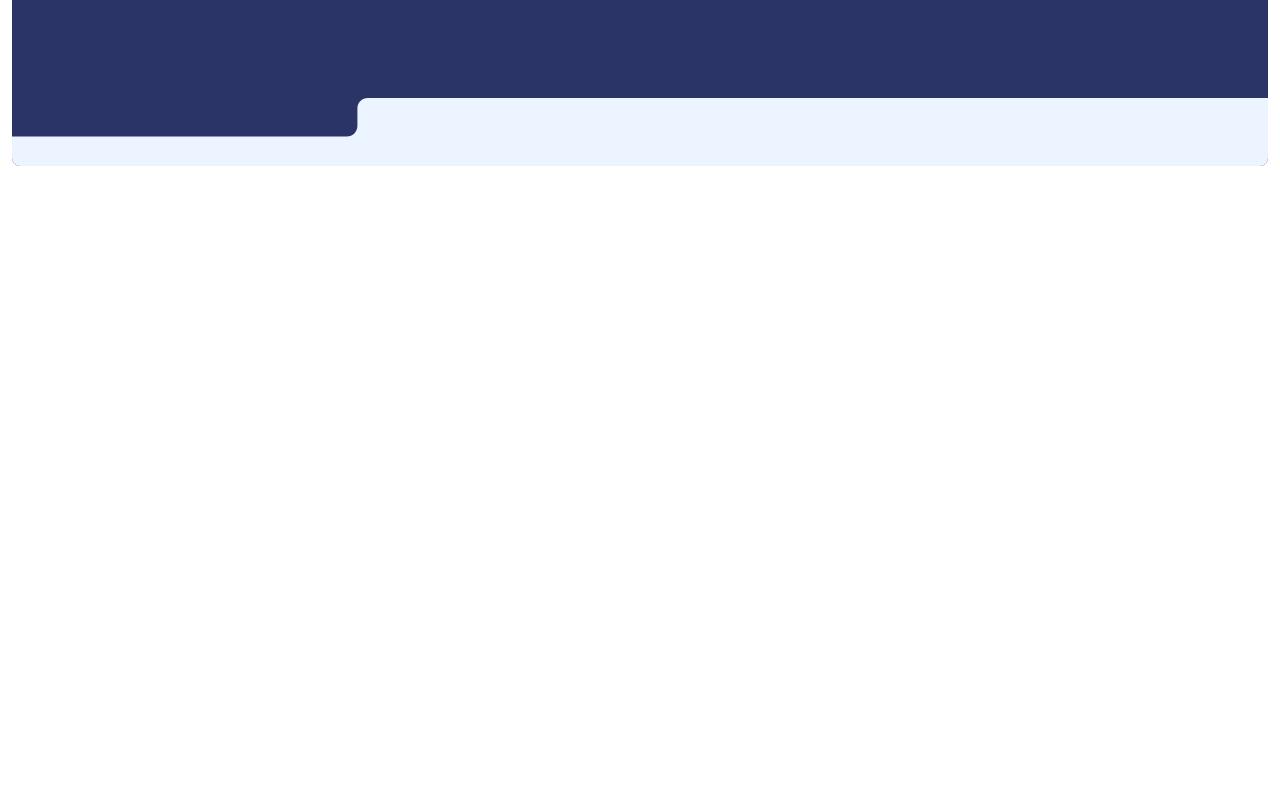
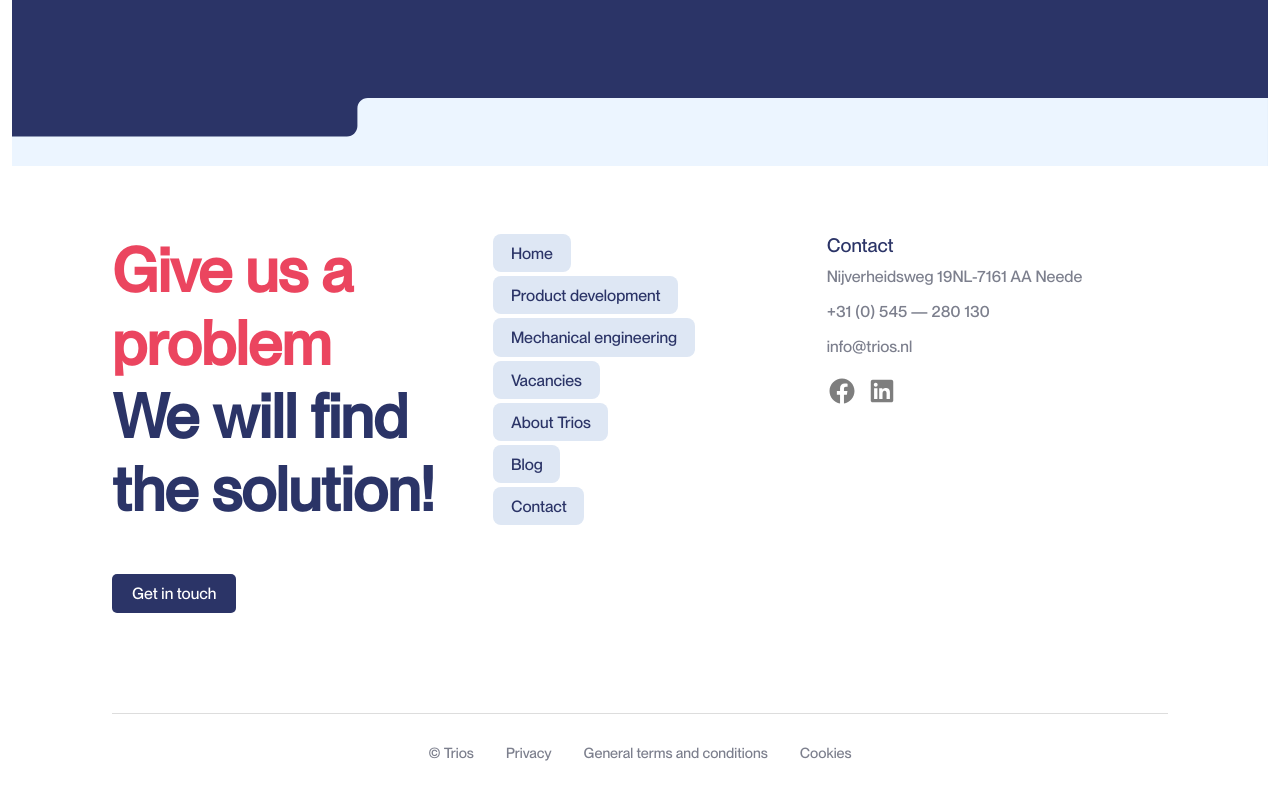
Before and after one commit to alfitof/technical-test-fe, a Vue app: page / in a window 1280 px wide. Shown: the part 1428-2228 px from the top of the page. Before the commit the page ends 1606 px from the top, so only its background shows below. Built offline with nearby package versions, Linux system fonts and the light colour scheme.

Commit message:
feat: Add component Footer

```diff
--- a/src/App.vue
+++ b/src/App.vue
@@ -2,6 +2,7 @@
 import Header from './components/Header.vue'
 import HeroSection from './components/HeroSection.vue'
 import AboutSection from './components/AboutSection.vue'
+import Footer from './components/Footer.vue'
 </script>
 
 <template>
@@ -9,6 +10,7 @@ import AboutSection from './components/AboutSection.vue'
     <Header />
     <HeroSection />
     <AboutSection />
+    <Footer />
   </div>
 </template>
 
--- /dev/null
+++ b/src/components/Footer.vue
@@ -0,0 +1,209 @@
+<script>
+export default {}
+</script>
+
+<template>
+  <div class="footer-section">
+    <div class="page-padding">
+      <div class="spacer-xxhuge-top"></div>
+      <div class="footer-wrapper">
+        <div class="footer-cta-wrapper">
+          <h6 class="heading-style-h1">
+            <span class="red-text">Give us a problem</span><br />
+            We will find the solution!
+          </h6>
+          <a href="#" class="button"> Get in touch </a>
+        </div>
+
+        <div class="footer-links">
+          <div class="menu-button"><a href="#"> Home </a></div>
+          <div class="menu-button"><a href="#"> Product development </a></div>
+          <div class="menu-button"><a href="#"> Mechanical engineering </a></div>
+          <div class="menu-button"><a href="#"> Vacancies </a></div>
+          <div class="menu-button"><a href="#"> About Trios </a></div>
+          <div class="menu-button"><a href="#"> Blog </a></div>
+          <div class="menu-button"><a href="#"> Contact </a></div>
+        </div>
+
+        <!-- Kolom 3: Contact -->
+        <div class="footer-contact">
+          <p>Contact</p>
+          <div class="contact">
+            <a href="#">Nijverheidsweg 19NL-7161 AA Neede</a>
+            <a href="tel:+31(0)545–280130">+31 (0) 545 — 280 130</a>
+            <a href="mailto:info@trios.nl">info@trios.nl</a>
+          </div>
+          <div class="footer_social-list">
+            <img src="../assets/images/download (1).svg" alt="" />
+            <img src="../assets/images/download.svg" alt="" />
+          </div>
+        </div>
+      </div>
+      <div class="spacer-xxhuge-bot"></div>
+      <div class="divider-footer"></div>
+      <div class="footer_bottom-wrapper">
+        <div>© Trios</div>
+        <a href="#">Privacy</a>
+        <a href="#">General terms and conditions</a>
+        <a href="#">Cookies</a>
+      </div>
+    </div>
+  </div>
+</template>
+
+<style lang="scss" scoped>
+.footer-section {
+  background-color: #fff;
+  color: #333;
+}
+
+.page-padding {
+  padding: 20px 100px;
+}
+
+.spacer-xxhuge-top {
+  padding-top: 3rem;
+}
+.spacer-xxhuge-bot {
+  padding-top: 5rem;
+}
+
+.footer-wrapper {
+  grid-column-gap: 16px;
+  grid-row-gap: 16px;
+  grid-template-rows: auto;
+  grid-template-columns: 1fr 1fr 1fr;
+  grid-auto-columns: 1fr;
+  display: grid;
+}
+
+.heading-style-h1 {
+  font-size: 3.8rem;
+  font-weight: bold;
+  margin: 0;
+  color: #2b3467;
+}
+
+.red-text {
+  color: #eb455f;
+}
+
+.button {
+  display: inline-block;
+  margin-top: 3rem;
+  background-color: #2b3467;
+  color: white;
+  padding: 10px 20px;
+  text-decoration: none;
+  border-radius: 5px;
+}
+
+.footer-links {
+  grid-column-gap: 0.25rem;
+  grid-row-gap: 0.25rem;
+  flex-flow: column;
+  justify-content: flex-start;
+  align-items: flex-start;
+  display: flex;
+}
+
+.menu-button {
+  text-align: start;
+  padding: 0.6rem 1.5rem;
+}
+
+.menu-button a {
+  background-color: #dee7f4;
+  padding: 0.6rem 1.1rem;
+  border-radius: 8px;
+  color: #2b3467;
+  text-decoration: none;
+}
+
+.footer-contact {
+  p {
+    margin: 0 0 10px 0;
+    font-size: 1.2rem;
+    color: #2b3467;
+  }
+
+  .contact {
+    display: flex;
+    flex-direction: column;
+    grid-row-gap: 1rem;
+
+    a {
+      color: #7c7f8d;
+      text-decoration: none;
+
+      &:hover {
+        color: #2b3467;
+      }
+    }
+  }
+}
+
+.footer_social-list {
+  display: flex;
+  gap: 10px;
+  width: 30px;
+  height: 30px;
+  margin-top: 20px;
+
+  img {
+    filter: grayscale(100%);
+    opacity: 0.5;
+  }
+}
+
+.divider-footer {
+  height: 1px;
+  background-color: #ddd;
+  margin-top: 20px;
+}
+
+.footer_bottom-wrapper {
+  display: flex;
+  justify-content: center;
+  gap: 2rem;
+  align-items: center;
+  margin-top: 30px;
+  margin-bottom: 15px;
+  color: #7c7f8d;
+  font-size: 0.9rem;
+}
+
+.footer_bottom-wrapper a {
+  color: #7c7f8d;
+  text-decoration: none;
+}
+
+/* Responsive: Hide "Give us a problem" on mobile and adjust layout */
+@media (max-width: 1024px) {
+  .footer-wrapper {
+    grid-template-columns: 1fr 1fr;
+  }
+
+  .footer-cta-wrapper {
+    display: none;
+  }
+
+  .footer_bottom-wrapper {
+    visibility: hidden;
+  }
+}
+
+@media (max-width: 640px) {
+  .footer-wrapper {
+    grid-template-columns: 1fr;
+  }
+
+  .page-padding {
+    padding: 20px 50px;
+  }
+
+  .menu-button {
+    padding: 0.6rem 0rem;
+  }
+}
+</style>
```
